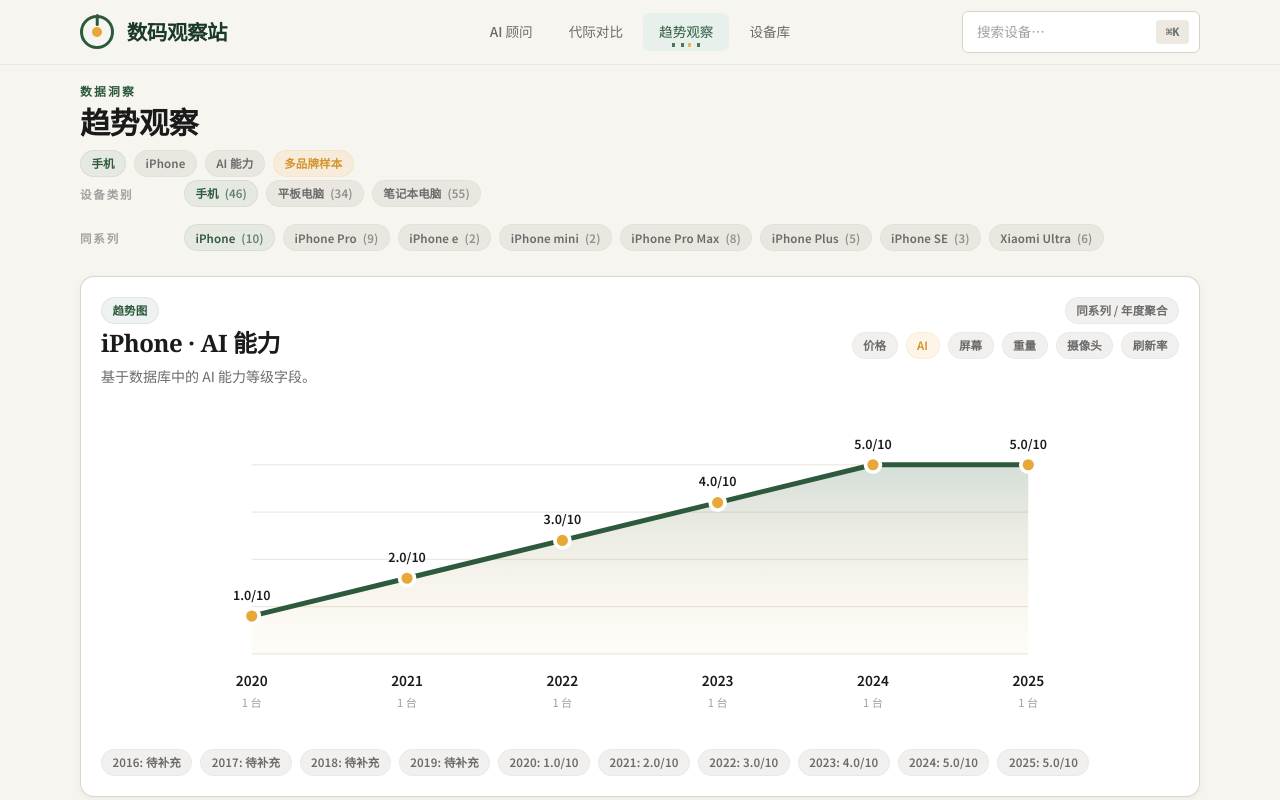
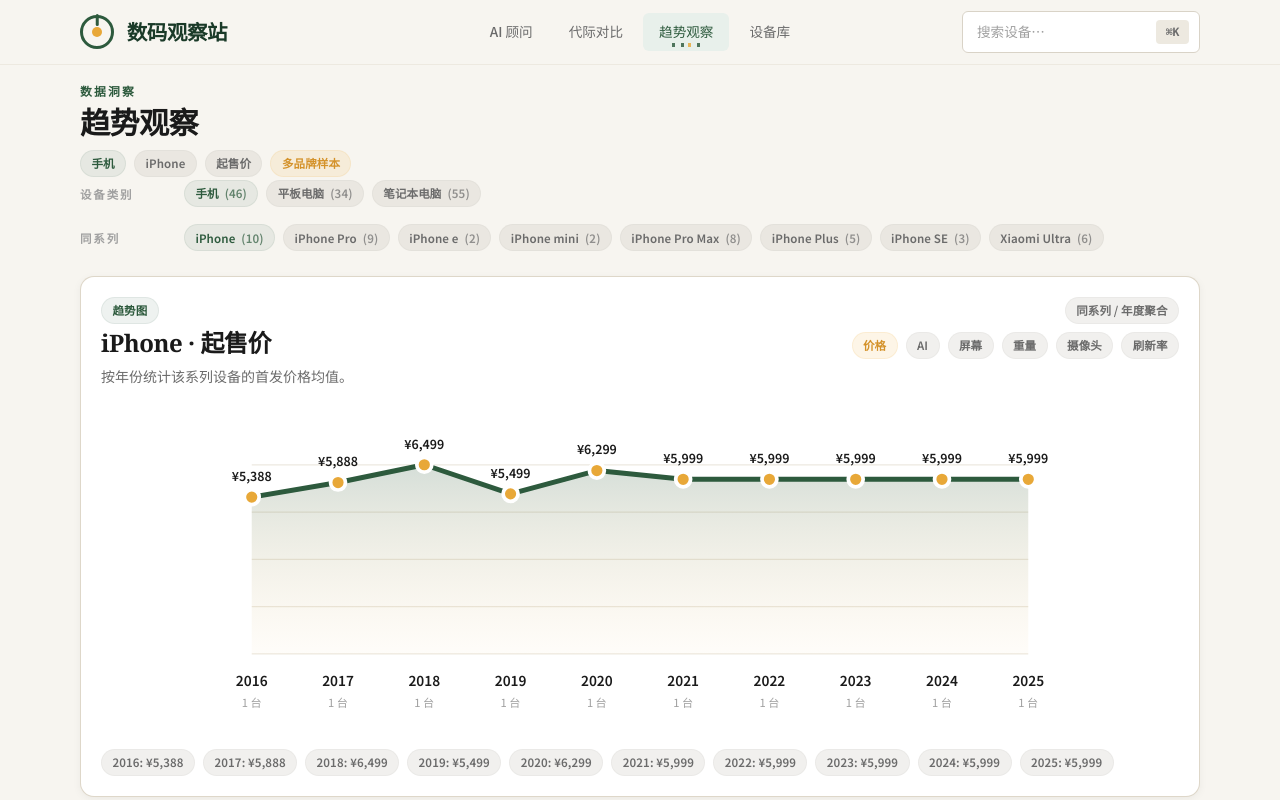
Before and after one commit to LighthouseXy/ai-device-evolution, a Next.js app: page /trends in a window 1280 px wide. Shown: the top 800 px of the page. Built offline with nearby package versions, Linux system fonts and the light colour scheme.

Commit message:
fix(trends): avoid false chip generation ranks

```diff
--- a/src/app/trends/page.tsx
+++ b/src/app/trends/page.tsx
@@ -97,7 +97,7 @@
 
 function normalizeMetric(value: string | string[] | undefined) {
   const raw = Array.isArray(value) ? value[0] : value;
-  return metrics.some((metric) => metric.key === raw) ? (raw as MetricKey) : "ai";
+  return metrics.some((metric) => metric.key === raw) ? (raw as MetricKey) : "price";
 }
 
 function normalizeSeries(value: string | string[] | undefined) {
--- a/src/components/DeviceSeriesTrendExplorer.tsx
+++ b/src/components/DeviceSeriesTrendExplorer.tsx
@@ -49,12 +49,7 @@
 function parseChipRank(chip: string) {
   const normalized = chip.replace(/\s+/g, " ");
   const exact = normalized.match(/\b(?:Apple\s+)?([AM])\s?(\d{1,2})\b/i);
-  if (exact) {
-    return Number(exact[2]);
-  }
-
-  const fallback = normalized.match(/\b(\d{1,2})\b/);
-  return fallback ? Number(fallback[1]) : null;
+  return exact ? Number(exact[2]) : null;
 }
 
 function getSpecNumber(device: FlattenedDevice, key: string) {
@@ -95,7 +90,9 @@
   devices: FlattenedDevice[];
   activeDeviceId: string;
 }) {
-  const [activeMetric, setActiveMetric] = useState<MetricKey>("chipRank");
+  const [activeMetric, setActiveMetric] = useState<MetricKey>(() =>
+    devices.some((device) => parseChipRank(device.chip) !== null) ? "chipRank" : "screenSize",
+  );
 
   const metric = useMemo(
     () => metricOptions.find((item) => item.key === activeMetric) ?? metricOptions[0],
@@ -301,9 +298,11 @@
           </div>
         )}
 
-        <p className="mt-3 text-xs leading-6 text-[var(--text-soft)]">
-          * 芯片趋势仅使用文本解析出的内部代际序列，便于表达变化方向，不等同于真实硬件基准分。
-        </p>
+        {activeMetric === "chipRank" ? (
+          <p className="mt-3 text-xs leading-6 text-[var(--text-soft)]">
+            * 芯片趋势只解析明确的 Apple A / M 系列序号，用于表达代际方向，不等同于硬件基准分。
+          </p>
+        ) : null}
       </div>
     </div>
   );
```
